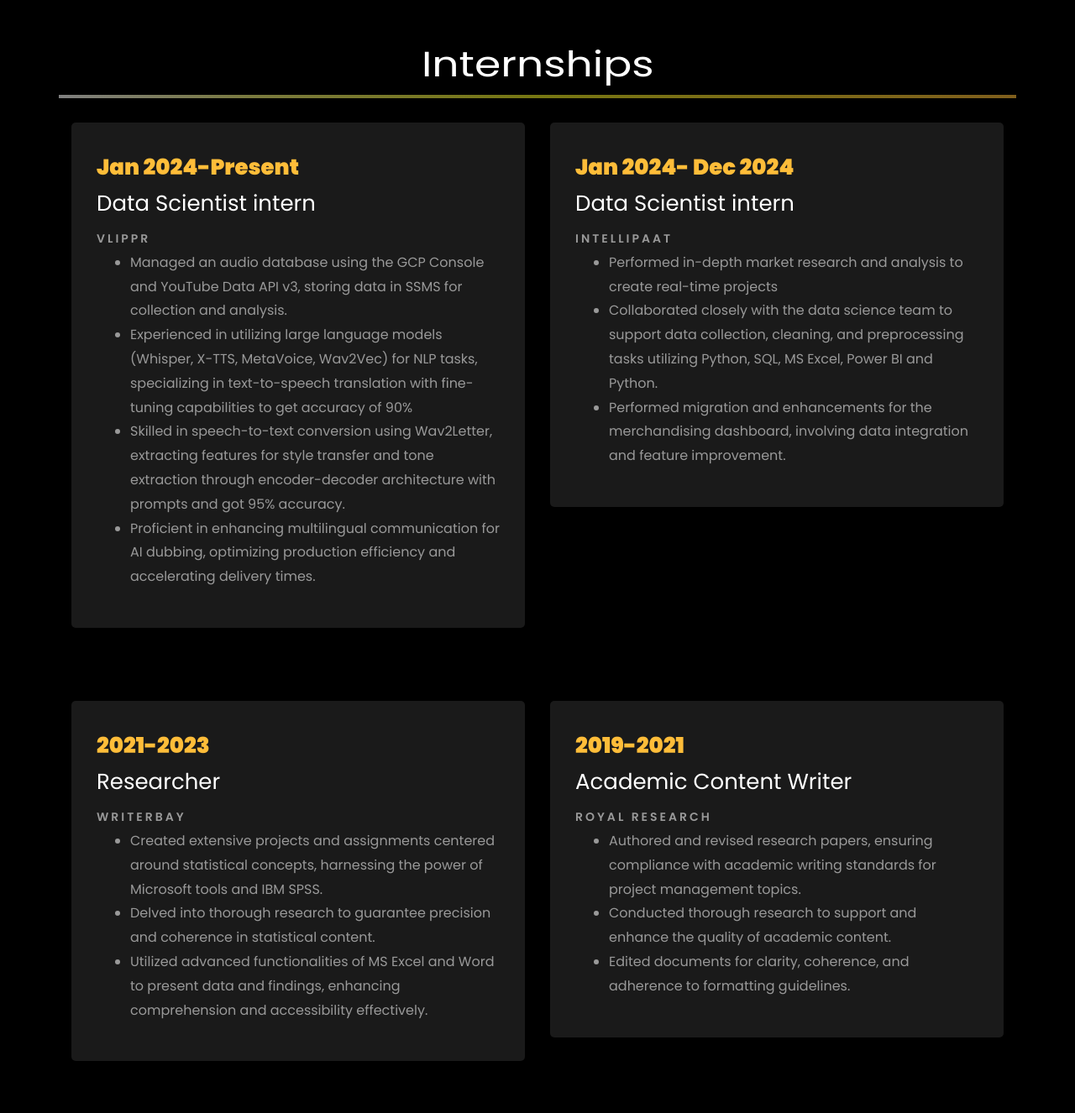
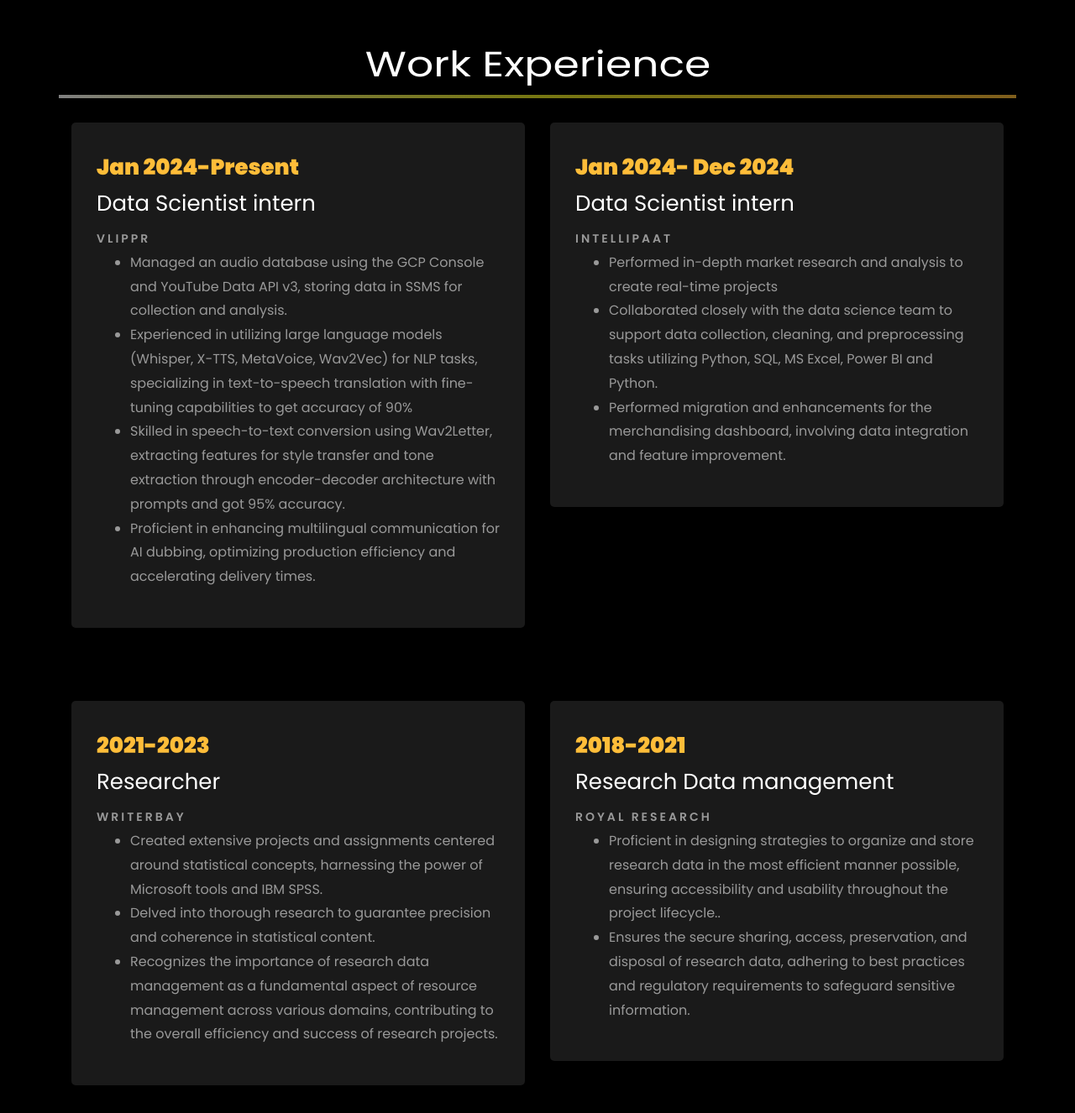
Before and after one commit to ShilpaShaw17/shilpashaw17.github.io, a plain HTML site: page index.html in a window 1280 px wide. Shown: the part 2037-3363 px from the top of the page at 84% size. Drawn offline with Linux system fonts and the light colour scheme; animation ran at ten frames a second; files whose address does not match are found by name.

Commit message:
Update index.html

```diff
--- a/index.html
+++ b/index.html
@@ -321,7 +321,7 @@
 
 
 		<div class="row">
-			<h1 class="big-4">Internships</h1>
+			<h1 class="big-4">Work Experience</h1>
 			<div class="underline"></div>
 		</div>
 		<br>
@@ -375,7 +375,7 @@
 							<ul>
 								<li>Created extensive projects and assignments centered around statistical concepts, harnessing the power of Microsoft tools and IBM SPSS.</li>
 								<li>Delved into thorough research to guarantee precision and coherence in statistical content.</li>
-								<li>Utilized advanced functionalities of MS Excel and Word to present data and findings, enhancing comprehension and accessibility effectively.</li>
+								<li>Recognizes the importance of research data management as a fundamental aspect of resource management across various domains, contributing to the overall efficiency and success of research projects.</li>
 							</ul>
 						</p>
 					</div>
@@ -384,14 +384,14 @@
 
 				<div class="col-md-6">
 					<div class="resume-wrap ftco-animate">
-						<span class="date">2019-2021</span>
-						<h2>Academic Content Writer</h2>
+						<span class="date">2018-2021</span>
+						<h2>Research Data management</h2>
 						<span class="position">Royal Research</span>
 						<!-- <p class="mt-4">iQuanti is a data-driven digital marketing analytics and solutions company, helps top 100 global brands.  -->
 							<ul>
-								<li>Authored and revised research papers, ensuring compliance with academic writing standards for project management topics.</li>
-								<li>Conducted thorough research to support and enhance the quality of academic content.</li>
-								<li>Edited documents for clarity, coherence, and adherence to formatting guidelines.</li>
+								<li>Proficient in designing strategies to organize and store research data in the most efficient manner possible, ensuring accessibility and usability throughout the project lifecycle..</li>
+								<li>Ensures the secure sharing, access, preservation, and disposal of research data, adhering to best practices and regulatory requirements to safeguard sensitive information.</li>
+<!-- 								<li>.</li> -->
 							</ul>
 						</p>
 					</div>
```
